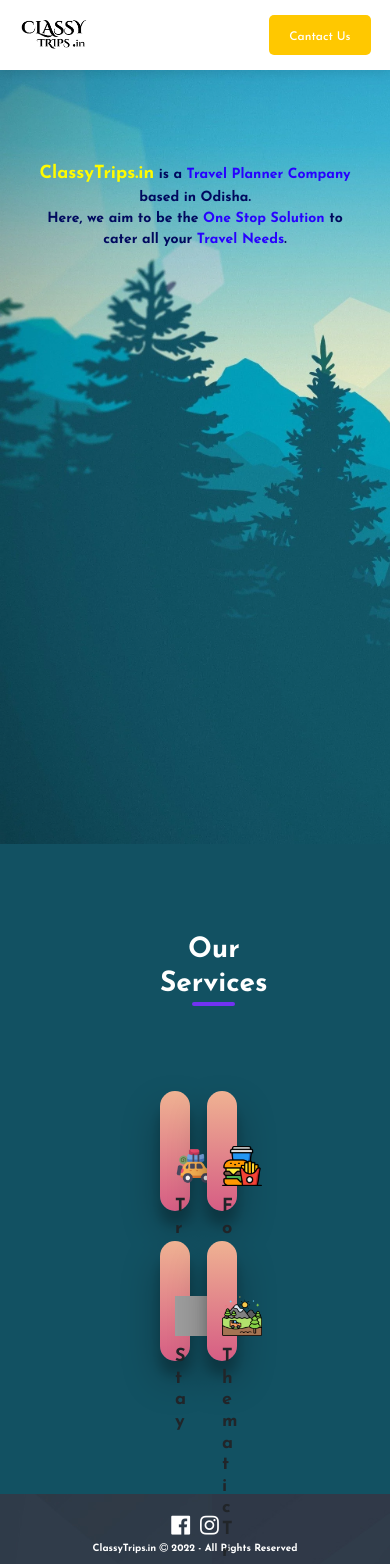
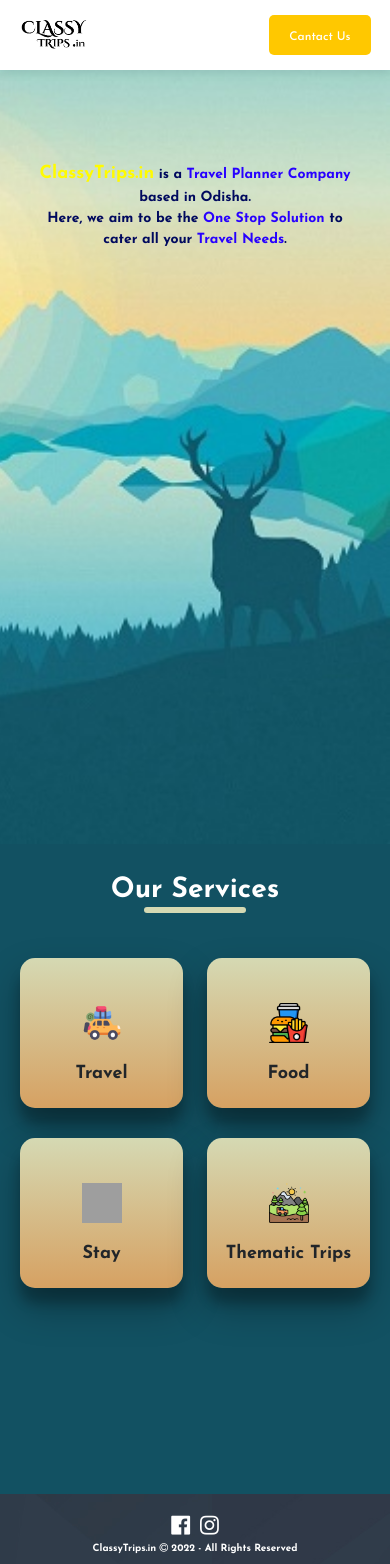
Before and after one commit to SidharthSoumya/classytrips-frontend, an Angular app: page /services in a window 390 px wide. Shown: the top 1564 px of the page. Built offline with nearby package versions, Linux system fonts and the light colour scheme; grey boxes are pictures that could not be loaded.

Commit message:
Code Updated

```diff
--- a/src/app/layouts/landing-page/landing-page.component.scss
+++ b/src/app/layouts/landing-page/landing-page.component.scss
@@ -2,10 +2,14 @@
   display: block;
   position: relative;
   height: 100vh;
-  background: url('./../../../assets/images/bg_1.webp') no-repeat;
+  background: url('./../../../assets/images/bg_1.webp');
   max-width: 100vw;
   background-size: cover;
   margin-top: -70px;
+  @media (max-width: 500px) {
+    background: url('./../../../assets/images/bg-small.jpg') no-repeat center right fixed;
+    background-size: cover;
+  }
   .bio-block {
     display: block;
     position: relative;
--- a/src/app/layouts/our-services/our-services.component.scss
+++ b/src/app/layouts/our-services/our-services.component.scss
@@ -6,6 +6,10 @@
   padding: 90px 160px;
   background-size: cover;
   background-color: #125162;
+
+  @media (max-width: 500px) {
+    padding: 30px 20px;
+  }
 
   .title-container {
     width: 100%;
@@ -22,16 +26,17 @@
 
       @media (max-width: 500px) {
         font-size: 28px;
+        margin-bottom: 50px;
       }
 
       &::after {
         content: '';
-        height: 4px;
+        height: 6px;
         border-radius: 5px;
-        width: 40%;
-        background: #7232f2;
+        width: 60%;
+        background: #d5d9b3;
         position: absolute;
-        left: calc(50% - 20%);
+        left: calc(50% - 30%);
         bottom: -5px;
       }
     }
@@ -41,7 +46,7 @@
     display: block;
     position: relative;
     height: 300px;
-    background: linear-gradient(180deg, #efb292, #d65d84);
+    background: linear-gradient(180deg, #d5d9b3, #d6a162);
     border: none;
     max-width: 90%;
     border-radius: 15px;
@@ -52,8 +57,9 @@
     z-index: 1;
 
     @media (max-width: 500px) {
-      height: 120px;
+      height: 150px;
       padding: 15px 15px;
+      max-width: 100%;
     }
 
     .icon {
@@ -66,6 +72,7 @@
       @media (max-width: 500px) {
         width: 40px;
         height: 40px;
+        margin-top: 30px;
       }
     }
 
@@ -76,7 +83,7 @@
 
       @media (max-width: 500px) {
         font-size: 18px;
-        margin-top: 10px;
+        margin-top: 20px;
       }
     }
   }
```
Also changed, not shown: src/assets/images/bg-small.jpg (added).
